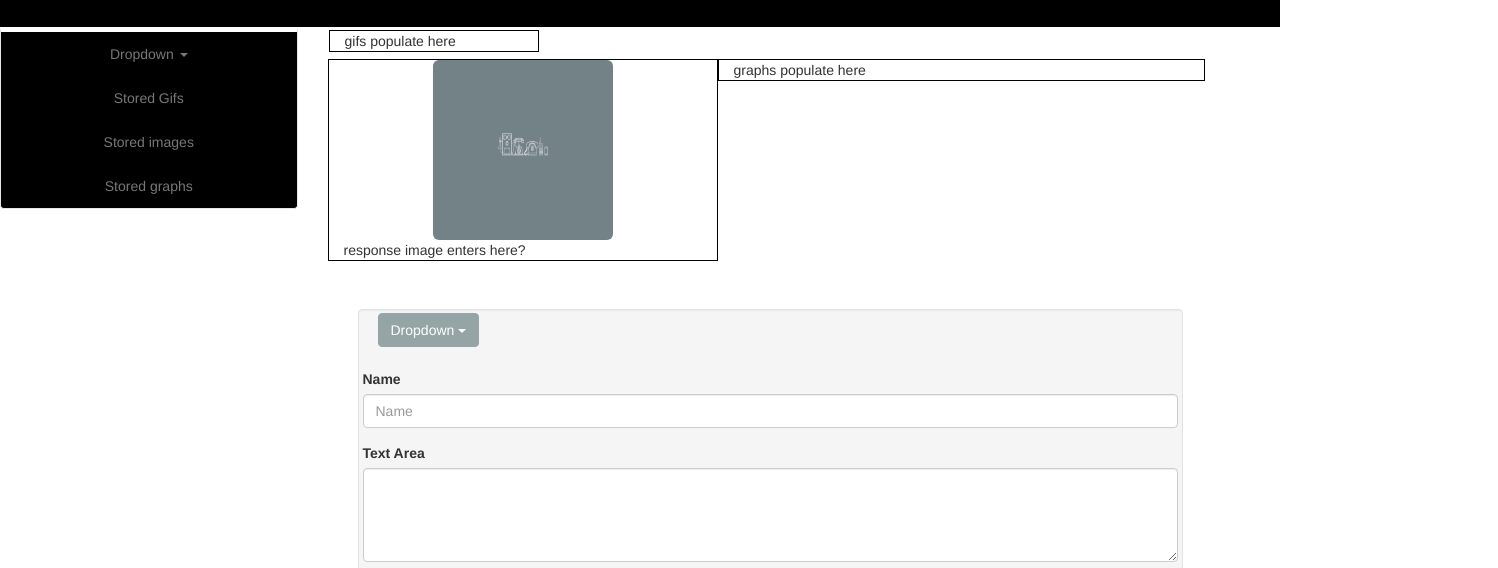
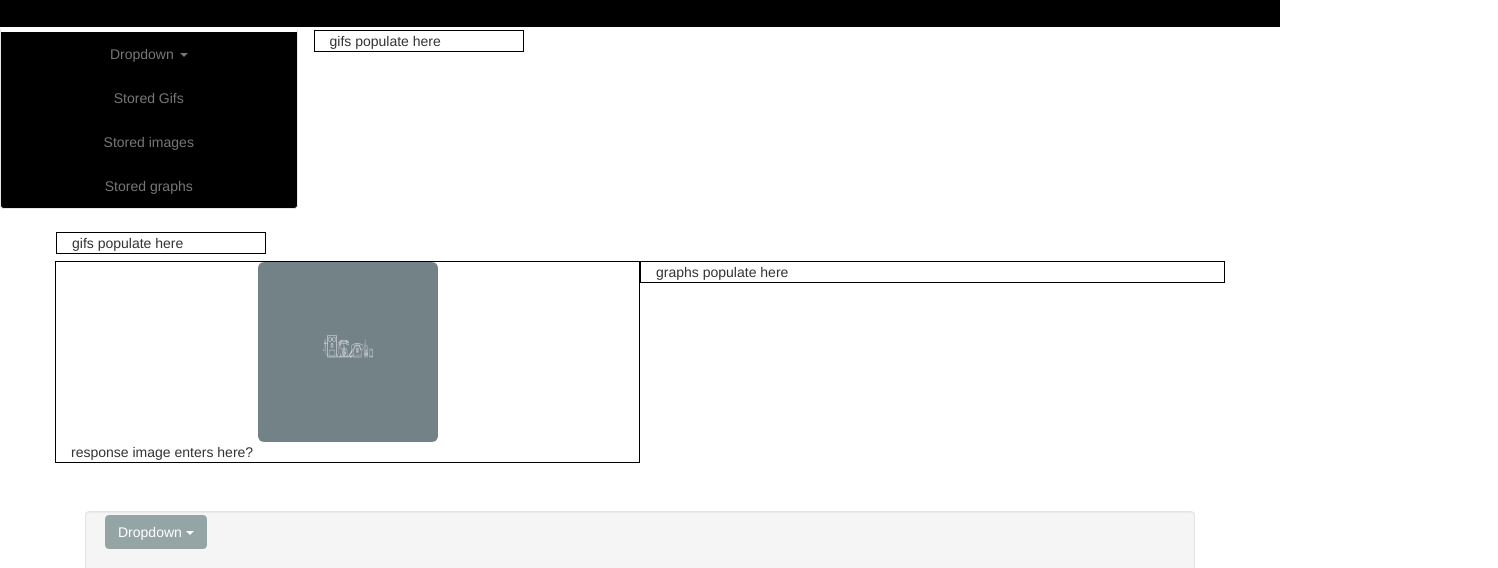
Before and after one commit to SunnyE/group-project-redux, a plain HTML site: page index.html in a window 1280 px wide. Shown: the part 173-741 px from the top of the page, 1498 px wide, since content can reach past the window. Drawn offline with nearby package versions, Linux system fonts and the light colour scheme; no server answers.

Commit message:
will incorporate master branch changes into html doc for this branch

```diff
--- a/assets/css/style.css
+++ b/assets/css/style.css
@@ -28,7 +28,6 @@ body {
   padding: 30px 0;
   text-align: center;
   color: white;
- /* background: url(../img/intro-bg.jpg) no-repeat bottom center scroll;*/
   background-color: black;
   -webkit-background-size: cover;
   -moz-background-size: cover;
@@ -79,13 +78,12 @@ body {
       border: solid black 1px;
 }
 #images{
-border: solid black 1px;
+  border: solid black 1px;
 }
 
 #graph{
   margin-left: .01px;
   border: solid black 1px;
-
 }
 
 .graphImage{
--- a/assets/js/app.js
+++ b/assets/js/app.js
@@ -29,7 +29,7 @@ $(document).ready(function(){
 
 // this is for the gifs that populate to go here
  // $(.gifImage).hover(function () {
- // $(this).addClass('magictime twisterInup');
+ // $(this).addClass('magictime puffIn');
 // });
 
 // the image that generates goes here.
@@ -45,11 +45,11 @@ $(document).ready(function(){
 // CHANGE THIS TO THE GRAPHS THAT LOAD IN THE PAGE INSTEAD OF THE DIV ITSELF //
 // the image that generates goes here.
  // setTimeout(function(){
-   // $('.graphImage').addClass('magictime vanishIn');
+   // $('.graphImage').addClass('magictime puffIn');
 //}, 100);
-  $('#graph').hover(function () {
-  $(this).addClass('magictime swashIn');
-});
+  //$('#graph').hover(function () {
+  //$(this).addClass('magictime swashIn');
+//});
 
 // a load feature I can't get to work //
  /*$('submit').click(function() {
--- a/index.html
+++ b/index.html
@@ -31,34 +31,9 @@
             </div>
         </div>
     </header>
-<!-- Heading information here  -->
-<!-- probably don't need this
-<div class="col-lg-3 col-md-6" id="mainpanel">
-                    <div class="panel panel-primary">
-                        <div class="panel-heading">
-                            <div class="row">
-                                <div class="col-xs-3">
-                                    <i class="fa fa-comments fa-5x"></i>
-                                </div>
-                                <div class="col-xs-9 text-right">
-                                    <div class="huge">0</div>
-                                    <div>New Graphs!</div>
-                                </div>
-                            </div>
-                        </div>
-                        <a href="#">
-                            <div class="panel-footer">
-                                <span class="pull-left">View Details</span>
-                                <span class="pull-right"><i class="fa fa-arrow-circle-right"></i></span>
-                                <div class="clearfix"></div>
-                            </div>
-                        </a>
-                    </div>
-                </div>
 
-                 -->
 <div class="row">
-  <div class="col-sm-3">
+  <div class="col-md-3">
     <div class="sidebar-nav">
       <div class="navbar navbar-default" role="navigation">
         <div class="navbar-header">
@@ -94,8 +69,14 @@
       </div>
     </div>
   </div>
+  <div class="row">
+          <div class="col-md-9" id="gifDisplay">
+              gifs populate here
+        </div>
+  </div>
+</div>
 
-<div class="col-md-9">
+<div class="col-md-12">
 <!-- Container -->
 <div class="container">
 
@@ -107,13 +88,13 @@
   </div>
 
   <div class="row">
-       <div class="col-md-4" id="images">
+       <div class="col-md-6" id="images">
           <img id="phones" img src="assets/images/Phones.png" class="img-rounded center-block" alt="phone2" width="180" height="180">
             response image enters here?
        </div>
 
     <!-- graphs here -->
-      <div class="col-md-5" id="graph">
+      <div class="col-md-6" id="graph">
             graphs populate here
       </div>
   </div>
@@ -126,7 +107,7 @@
 
 <!-- User types in their name and other inputs here -->
 <br>
-<div class="col-md-9">
+<div class="col-md-12">
   <div class="well bs-component">
     <form class="form-horizontal">
       <fieldset>
```
